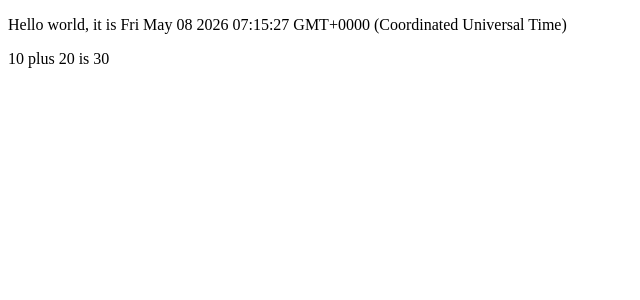
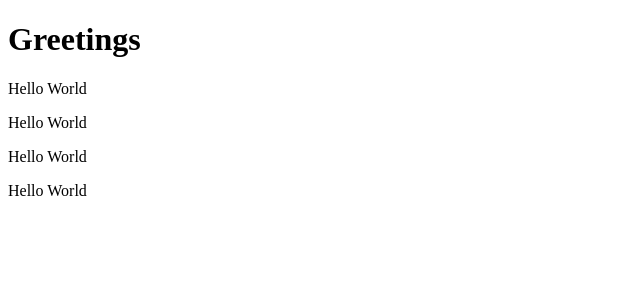
Before and after one commit to grMLEqomlkkU5Eeinz4brIrOVCUCkJuN/fullstack-open, a React (Vite) app in the folder part1/part1/: page / in a window 1280 px wide. Shown: the top 300 px of the page, without its empty margins (0-640 px from the left). Built offline with nearby package versions, Linux system fonts and the light colour scheme.

Commit message:
feat: working with multiple components

```diff
--- a/part1/part1/src/App.jsx
+++ b/part1/part1/src/App.jsx
@@ -1,27 +1,50 @@
-const App = () => {
-	// regular javascript that gets executed in the browser
-	const now = new Date();
-	const a = 10;
-	const b = 20;
-	console.log(now, a + b);
-
-	// javascript in the curly braces are embedded upon evaluation
-
-	// () with a return statement is done when markup spans multiple lines
+const Hello = () => {
 	return (
 		<div>
-			<p>
-				Hello world, it is {now.toString()}
-			</p>
+			<p>Hello World</p>
+		</div>
+	)
+}
 
-			<p>
-				{a} plus {b} is {a + b}
-			</p>
+const App = () => {
+	return (
+		<div>
+			<h1>Greetings</h1>
+			<Hello />
+			<Hello />
+			<Hello />
+			<Hello />
 		</div>
 	)
 }
 
 export default App
+
+
+
+// const App = () => {
+// 	// regular javascript that gets executed in the browser
+// 	const now = new Date();
+// 	const a = 10;
+// 	const b = 20;
+// 	console.log(now, a + b);
+
+// 	// javascript in the curly braces are embedded upon evaluation
+
+// 	// () with a return statement is done when markup spans multiple lines
+// 	return (
+// 		<div>
+// 			<p>
+// 				Hello world, it is {now.toString()}
+// 			</p>
+
+// 			<p>
+// 				{a} plus {b} is {a + b}
+// 			</p>
+// 		</div>
+// 	)
+// }
+
 
 
 // the following is the transpiled version of the above, which will also work in jsx. This is typically handled by babel
```
